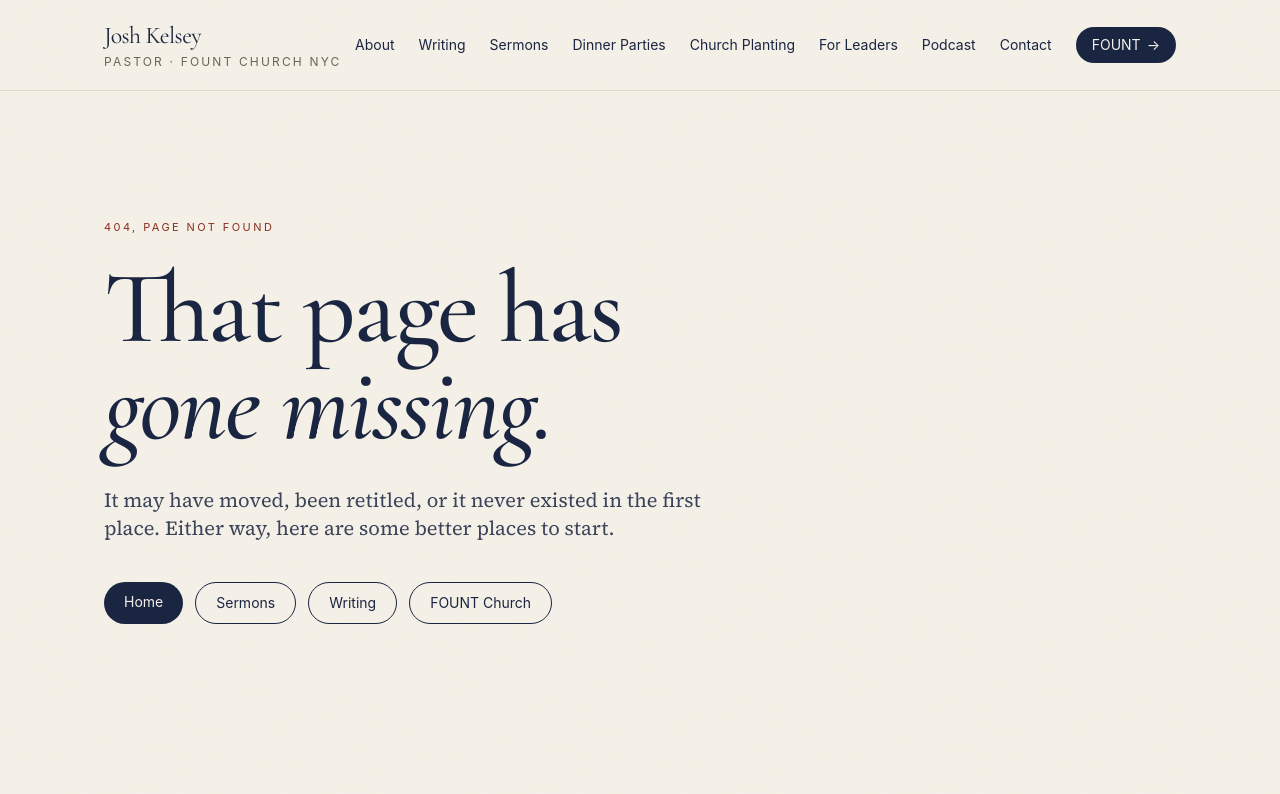
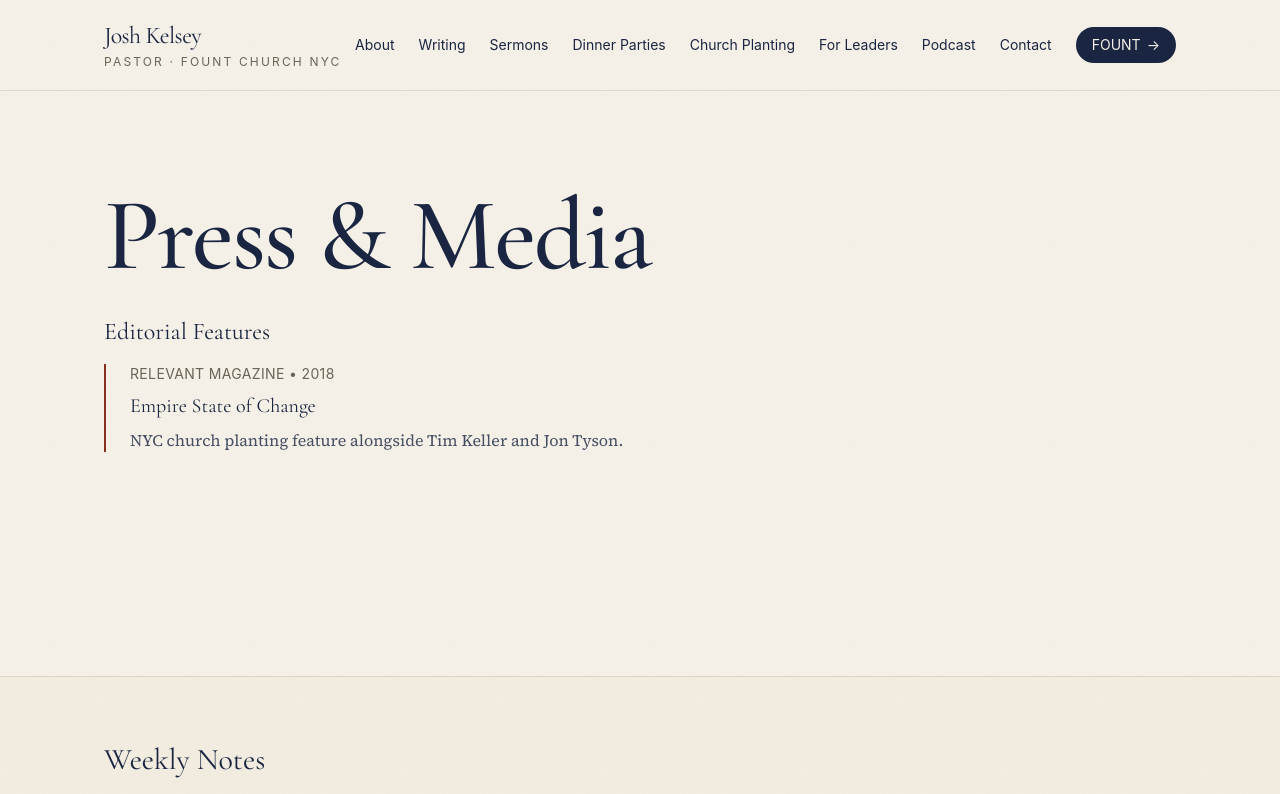
Before and after one commit to joshuajames81/joshkelsey, a Next.js app: page /press in a window 1280 px wide. Before the commit this address had no page. Shown: the top 794 px of the page. Built offline with nearby package versions, Linux system fonts and the light colour scheme.

Commit message:
Add /press page and expand schema sameAs + fix Twitter handle

```diff
--- a/src/app/layout.tsx
+++ b/src/app/layout.tsx
@@ -51,7 +51,8 @@ export const metadata: Metadata = {
     description:
       "Founding and lead pastor of FOUNT Church in New York City.",
     images: ["/og-image.jpg"],
-    creator: "@joshkelsey",
+    creator: "@J_kelsey",
+    site: "@J_kelsey",
   },
   robots: {
     index: true,
@@ -65,13 +66,10 @@ export const metadata: Metadata = {
     },
   },
   verification: {
-    // Replace these with real verification codes once set up in Search Console, Bing, etc.
     google: "REPLACE_WITH_GOOGLE_VERIFICATION_CODE",
   },
 };
 
-// Person schema, the single most important SEO asset on this site.
-// Tells Google the knowledge-graph facts about Josh.
 const personSchema = {
   "@context": "https://schema.org",
   "@type": "Person",
@@ -109,10 +107,19 @@ const personSchema = {
   sameAs: [
     "https://fount.nyc",
     "https://georgiekelsey.com",
+    "https://joshuakelsey.substack.com",
+    "https://medium.com/@joshkelsey",
+    "https://www.linkedin.com/in/josh--kelsey/",
+    "https://x.com/J_kelsey",
     "https://www.instagram.com/jkelsey/",
     "https://www.facebook.com/pastorjoshkelsey/",
     "https://podcasts.apple.com/us/podcast/fount/id1070613870",
     "https://open.spotify.com/show/1ticMy9P1FbqpZH0SNdbk7",
+    "https://www.crunchbase.com/organization/fount-nyc",
+    "https://relevantmagazine.com/magazine/features/empire-state-of-change/",
+    "https://finance.yahoo.com/news/fount-churchs-josh-georgie-kelsey-144500826.html",
+    "https://bmmagazine.co.uk/business/fount-church-on-building-community-in-a-fast-moving-city/",
+    "https://ceoworld.biz/2026/01/28/fount-church-building-a-people-first-movement-in-nyc/",
   ],
   description:
     "Josh Kelsey is the founding and lead pastor of FOUNT Church in New York City, which he planted in 2013 with his wife and co-pastor Georgie Kelsey.",
@@ -145,7 +152,6 @@ export default function RootLayout({
   return (
     <html lang="en" className="scroll-smooth">
       <head>
-        {/* Fonts, served from Google Fonts for best performance and SEO-friendly fallbacks */}
         <link rel="preconnect" href="https://fonts.googleapis.com" />
         <link rel="preconnect" href="https://fonts.gstatic.com" crossOrigin="anonymous" />
         <link
@@ -153,7 +159,6 @@ export default function RootLayout({
           rel="stylesheet"
         />
 
-        {/* Structured data, this is what powers Google's knowledge panel */}
         <script
           type="application/ld+json"
           dangerouslySetInnerHTML={{ __html: JSON.stringify(personSchema) }}
--- /dev/null
+++ b/src/app/press/page.tsx
@@ -0,0 +1,38 @@
+import Nav from "@/components/Nav";
+import Footer from "@/components/Footer";
+
+export const metadata = {
+  title: "Press & Media",
+  description: "Selected press and features on Josh Kelsey and FOUNT Church NYC.",
+};
+
+export default function PressPage() {
+  return (
+    <div className="min-h-screen flex flex-col paper-grain">
+      <Nav />
+      <main className="flex-1">
+        <div className="max-w-content mx-auto px-6 md:px-10 pt-16 md:pt-24 pb-24">
+          <h1 className="font-display text-display-xl font-medium leading-[0.95] text-ink mb-8">
+            Press &amp; Media
+          </h1>
+          <div className="space-y-8">
+            <div>
+              <h2 className="font-display text-2xl text-ink mb-4">Editorial Features</h2>
+              <div className="border-l-2 border-accent pl-6">
+                <p className="font-sans text-sm uppercase tracking-wide text-muted mb-2">RELEVANT Magazine • 2018</p>
+                <h3 className="font-display text-xl text-ink mb-2">
+                  <a href="https://relevantmagazine.com/magazine/features/empire-state-of-change/"
+                     className="link-underline hover:text-accent" target="_blank" rel="noopener">
+                    Empire State of Change
+                  </a>
+                </h3>
+                <p className="text-base text-ink/80">NYC church planting feature alongside Tim Keller and Jon Tyson.</p>
+              </div>
+            </div>
+          </div>
+        </div>
+      </main>
+      <Footer />
+    </div>
+  );
+}
```
